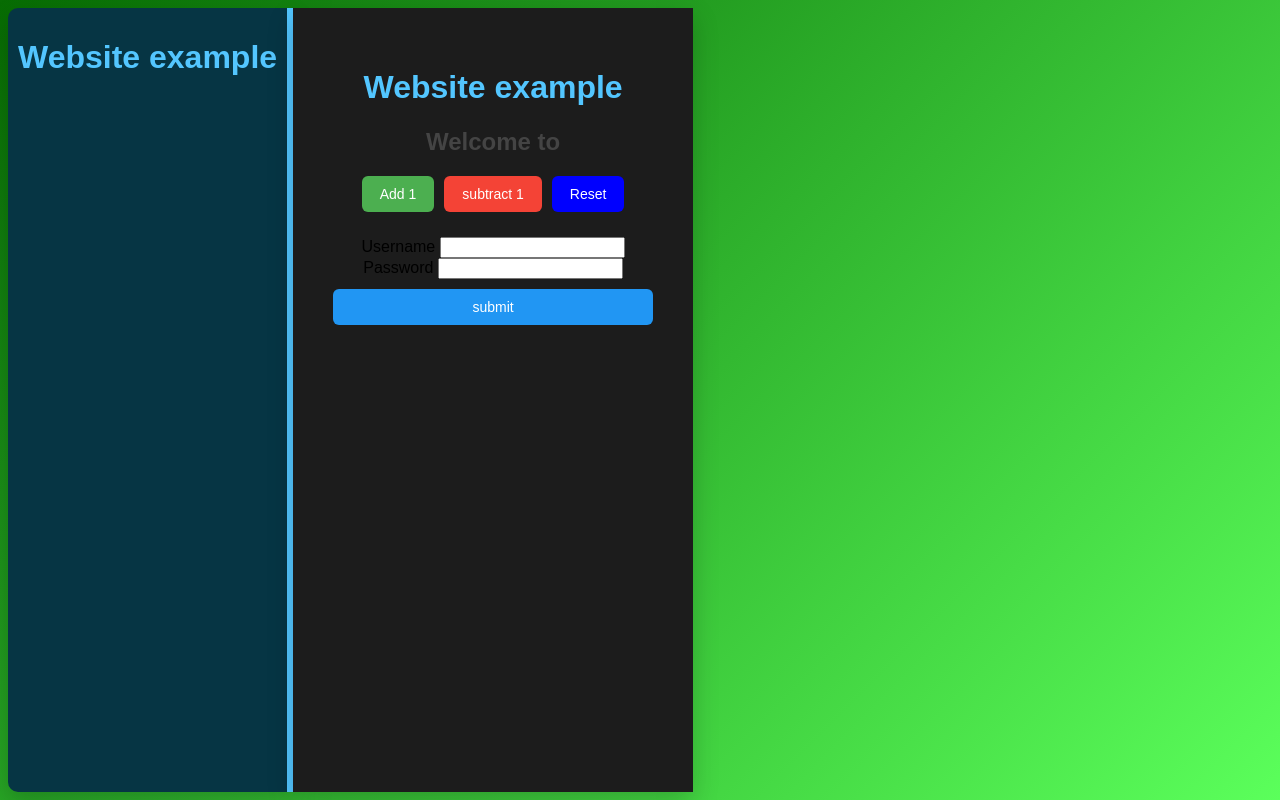
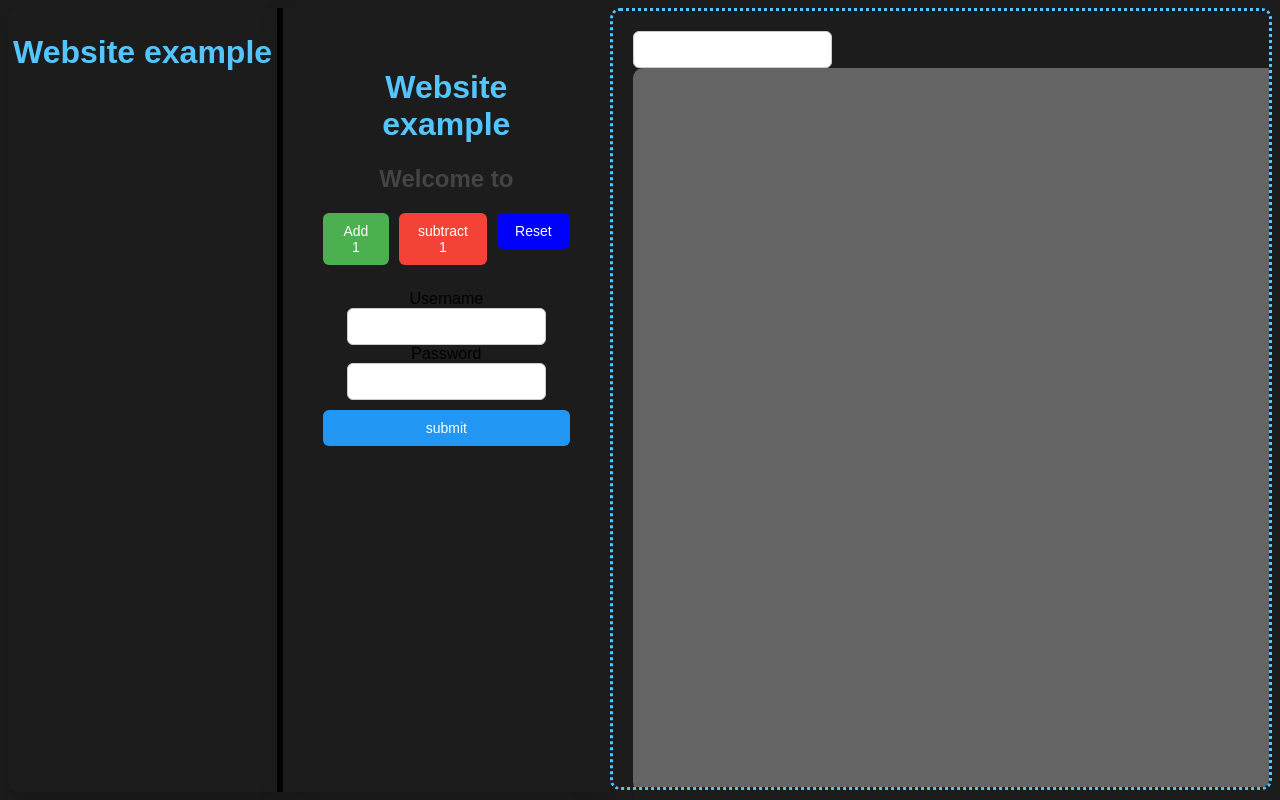
Before and after one commit to isak-tec/HTML-Projekt, a Python web app: template Templates/Html.html in a window 1280 px wide. Run offline with Jinja, Linux system fonts and the light colour scheme; the template is opened without the code that fills it, so the values that code supplies are empty.

Commit message:
Added text-area and post-area
I tried to make some useful css and html codes. We should improve the structure of them and delete unused lines. Code parts like login could be used later in our project.

```diff
--- a/Data/B_page_db.py
+++ b/Data/B_page_db.py
@@ -6,6 +6,7 @@ class Database():
                       "Isak":"Elev",
                       "Odin":"Elev1",
                       "Lucian":"Hej-nej-new-now"}
+
         self.naviList = [
             "posts",
             "test1",
--- a/Templates/Html.html
+++ b/Templates/Html.html
@@ -11,7 +11,9 @@
 
 <body class="page">
 
-    <div class="header_container">
+
+
+    <div class="header-container">
         <h1 class="ligth-blue" action="">Website example</h1>
 
         <ul class="item-list">
@@ -47,25 +49,30 @@
             <form action="/reset" method="post">
                 <button class="btn reset-btn">Reset</button>
             </form>
-
         </div>
-
 
         <div class="login-area">
 
             <form action="/loginattempt" method="post">
-            Username <input type="input" name="username">
-            Password <input type="input" name="password">
 
+            Username <input class="input-field" type="input" name="username">
+            Password <input class="input-field" type="input" name="password">
 
                 <button type=submit class="btn login-btn">submit</button>
             </form>
+        </div>
+
+    </div>
 
 
+    <div class="post-field">
+        <form>
+            <input class="input-field" >
+
+        <textarea class="text-area" color="#ffff"></textarea>
+    </div>
 
 
-
-
-</body>
+    </body>
 
 </html>
--- a/static/styleFile.css
+++ b/static/styleFile.css
@@ -1,29 +1,34 @@
 /* Page background */
 .page{
     font-family: Arial, sans-serif;
-    background: linear-gradient(135deg, #076c03, #5bff5b);
+    background: rgb(28, 28, 28);
+    /* linear-gradient(135deg, #076c03, #5bff5b)*/
     height: 98vh;
     display: flex;
     justify-content: left;
 }
 
+
+
 /* Navigation */
-.header_container{
-    background: rgb(6, 53, 68);
-    padding: 10px;
-    width: fit-content;
-    height: auto ;
-    text-align: right;
+.header-container{
+    background: rgb(28, 28, 28);
+    padding: 5px;
+
+    min-width: max-content;
+    height: auto;
+
+    text-align: center;
     position: static;
 
     overflow-y: scroll;
+    scrollbar-color: #53c6ff rgb(36, 66, 109);
 
     /*corners*/
     border-top-left-radius: 10px;
     border-bottom-left-radius: 10px;
 
     /*border*/
-    border-right: #53c6ff;
     border-style: none solid none none;
     border-width: 6px;
     /* simple shadow trick */
@@ -42,6 +47,7 @@
 
     text-align: center;
     position: static;
+
     /* simple shadow trick */
     box-shadow: 0px 10px 25px rgba(0,0,0,0.2);
 }
@@ -55,10 +61,12 @@
 h1.ligth-blue{
     color:#53c6ff;
 }
+
 /* Counter number */
 .counter{
     font-size: 48px;
     font-weight: bold;
+    color:#53c6ff;
     margin: 20px 0;
 }
 
@@ -136,12 +144,47 @@ h1.ligth-blue{
 
 
 /* Inputs */
+.post-field{
+    background-color: rgb(28, 28, 28);
+    padding: 20px;
+
+    border-radius: 10px;
+    border-color: #53c6ff;
+    border-style: dotted;
+
+    position: static;
+    width: 100vh;
+    height: 92vh;
+
+    display: flex;
+    justify-content: flex-start;
+    overflow-y: scroll;
+    scrollbar-color: #53c6ff rgb(36, 66, 109);
+}
+
+.text-area{
+    border: none;
+    border-radius: 10px;
+    background-color: #646464;
+    font-size: large;
+    min-width: 99vh;
+    min-height: 90vh;
+    font-family: 'Times New Roman', Times, serif;
+    resize: none;
+    color: #ffffff;
+
+}
+
 .input-field{
     padding: 10px;
     border-radius: 6px;
     border: 1px solid #ccc;
+    height: fit-content;
+    width: auto ;
 }
+
 
 .item-list{
 
+    size-adjust: inherit;
 }
```
